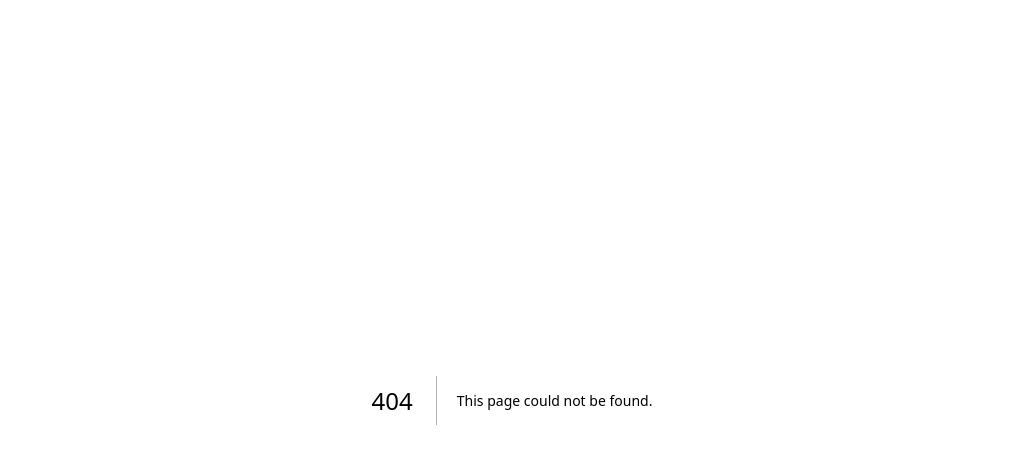
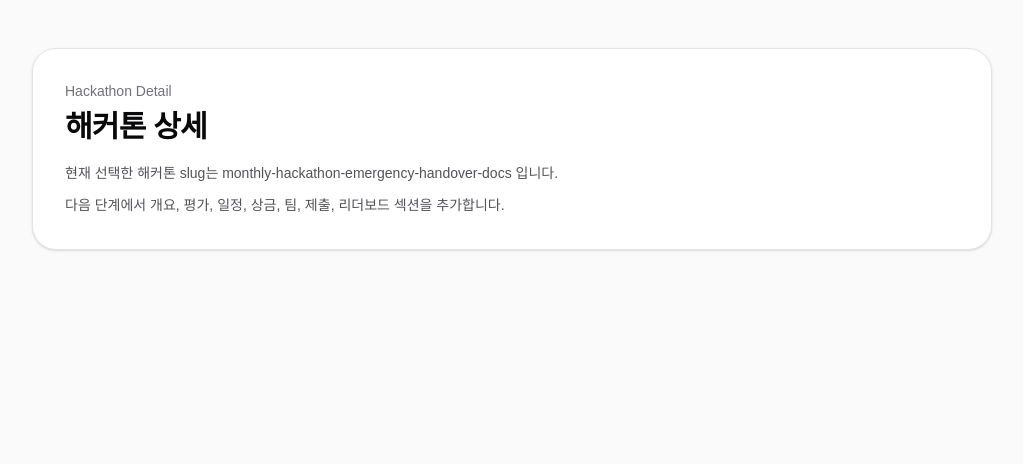
Before and after one commit to Jinnuu/dacon-hackathon-emergency-handover, a Next.js app in the folder web/: page /hackathons/monthly-hackathon-emergency-handover-docs in a window 1280 px wide. Before the commit this address had no page. Shown: the top 464 px of the page, without its empty margins (128-1151 px from the left). Built offline with nearby package versions, Linux system fonts and the light colour scheme.

Commit message:
feat: connect hackathon listing to detail page

```diff
--- /dev/null
+++ b/web/src/app/hackathons/[slug]/page.tsx
@@ -0,0 +1,26 @@
+type PageProps = {
+  params: Promise<{ slug: string }>;
+};
+
+export default async function HackathonDetailPage({ params }: PageProps) {
+  const { slug } = await params;
+
+  return (
+    <main className="min-h-screen bg-zinc-50 text-zinc-900">
+      <div className="mx-auto max-w-5xl px-4 py-12 sm:px-6 lg:px-8">
+        <section className="rounded-3xl border border-zinc-200 bg-white p-8 shadow-sm">
+          <p className="text-sm font-medium text-zinc-500">Hackathon Detail</p>
+          <h1 className="mt-2 text-3xl font-semibold tracking-tight text-zinc-950">
+            해커톤 상세
+          </h1>
+          <p className="mt-4 text-sm leading-6 text-zinc-600">
+            현재 선택한 해커톤 slug는 <span className="font-medium">{slug}</span> 입니다.
+          </p>
+          <p className="mt-2 text-sm leading-6 text-zinc-600">
+            다음 단계에서 개요, 평가, 일정, 상금, 팀, 제출, 리더보드 섹션을 추가합니다.
+          </p>
+        </section>
+      </div>
+    </main>
+  );
+}
--- a/web/src/app/hackathons/page.tsx
+++ b/web/src/app/hackathons/page.tsx
@@ -1,3 +1,5 @@
+import Link from "next/link";
+
 const hackathons = [
   {
     slug: "monthly-hackathon-emergency-handover-docs",
@@ -25,10 +27,12 @@ export default function HackathonsPage() {
 
         <section className="mt-8 grid grid-cols-1 gap-4">
           {hackathons.map((hackathon) => (
-            <article
+            <Link
               key={hackathon.slug}
-              className="rounded-3xl border border-zinc-200 bg-white p-6 shadow-sm"
+              href={`/hackathons/${hackathon.slug}`}
+              className="rounded-3xl border border-zinc-200 bg-white p-6 shadow-sm transition hover:-translate-y-0.5 hover:border-zinc-300 hover:shadow-md"
             >
+              <article>
                 <div className="flex items-center gap-2">
                   <span className="rounded-full bg-zinc-100 px-3 py-1 text-xs font-medium text-zinc-700">
                     {hackathon.status}
@@ -55,9 +59,10 @@ export default function HackathonsPage() {
                 </div>
 
                 <p className="mt-6 text-sm font-medium text-zinc-500">
-                상세 페이지는 다음 단계에서 연결합니다.
+                  상세 보기 →
                 </p>
               </article>
+            </Link>
           ))}
         </section>
       </div>
```
Lines whose indentation alone changed are shown as unchanged.
